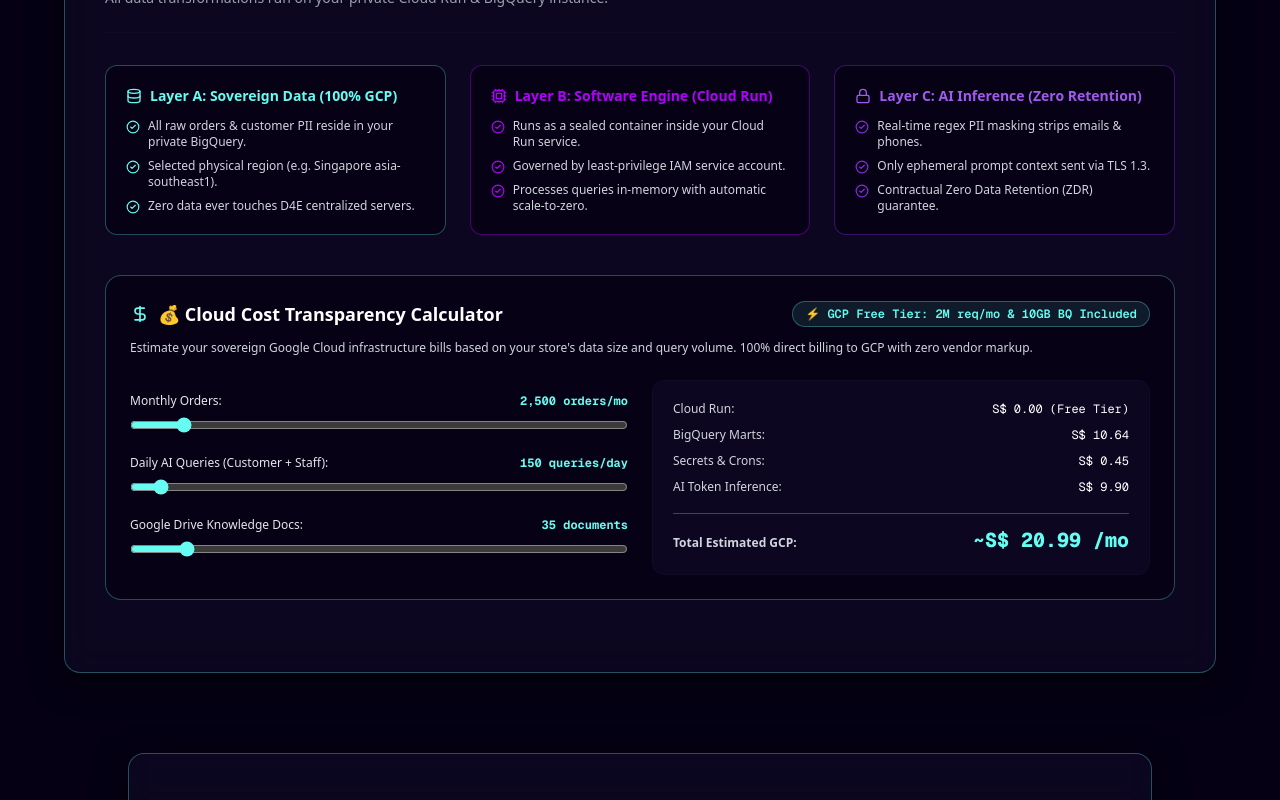
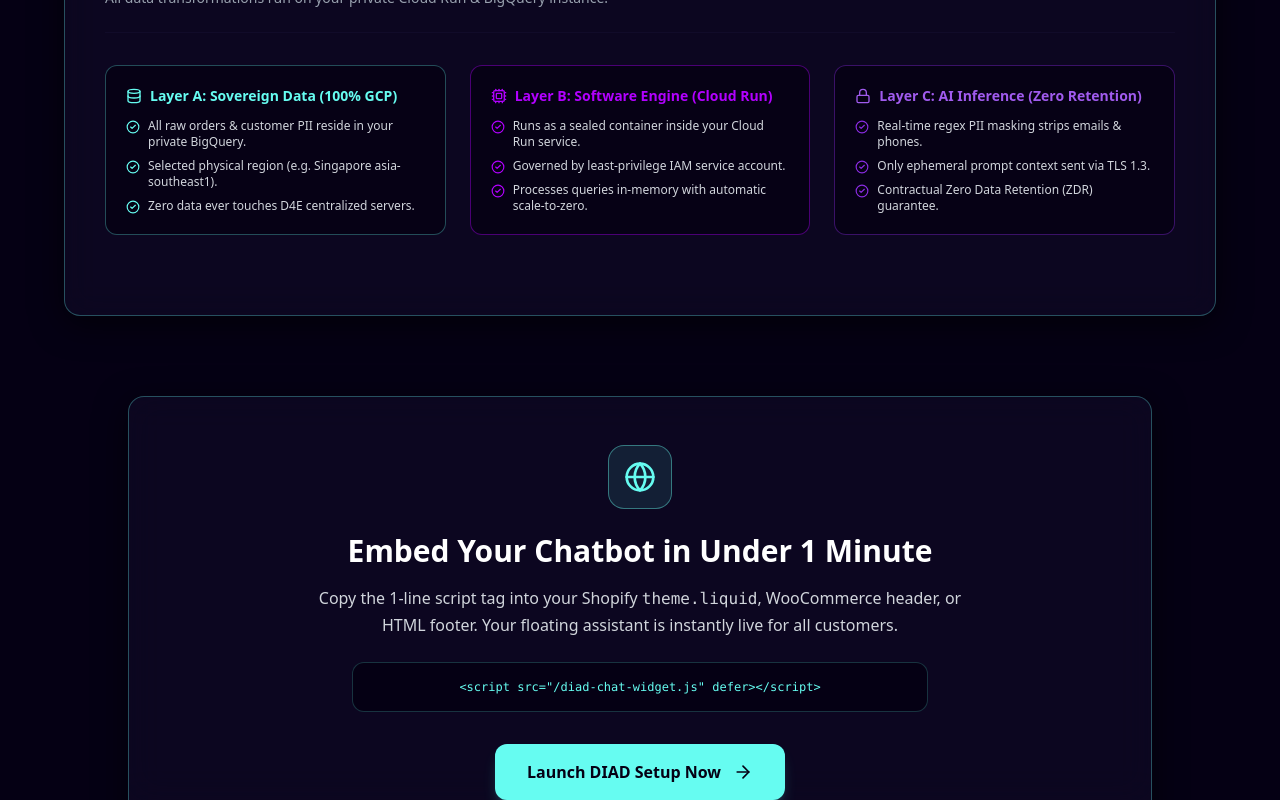
Before and after one commit to dataforentrepreneurs/d4eai_website, a Next.js app: page /diad in a window 1280 px wide. Shown: the part 3823-4623 px from the top of the page. Built offline with nearby package versions, Linux system fonts and the light colour scheme.

Commit message:
Remove duplicate Cloud Cost Calculator from TrustCenter on /diad

```diff
--- a/src/components/TrustCenter.tsx
+++ b/src/components/TrustCenter.tsx
@@ -23,18 +23,6 @@ import {
 export default function TrustCenter() {
   const [activeTab, setActiveTab] = useState<"architecture" | "security" | "subprocessors" | "legal">("architecture");
   const [openFaq, setOpenFaq] = useState<number | null>(null);
-  const [ordersPerMo, setOrdersPerMo] = useState<number>(2500);
-  const [queriesPerDay, setQueriesPerDay] = useState<number>(150);
-  const [docsCount, setDocsCount] = useState<number>(35);
-
-  const monthlyRequests = queriesPerDay * 30 + ordersPerMo * 4;
-  const cloudRunCost = monthlyRequests > 2000000 ? ((monthlyRequests - 2000000) / 1000000) * 0.4 : 0;
-  const storageGb = ordersPerMo * 0.0002 + docsCount * 0.001;
-  const queryTb = queriesPerDay * 30 * 0.0005;
-  const bqTotal = 2.2 + Math.max(0, storageGb - 10) * 0.026 + Math.max(0, queryTb - 1.0) * 6.75;
-  const secretsCost = 0.45;
-  const aiTotal = Math.max(2.5, docsCount * 0.05 * 0.0001 + queriesPerDay * 30 * 0.0022);
-  const totalEstimatedGcp = cloudRunCost + bqTotal + secretsCost + aiTotal;
 
   const toggleFaq = (idx: number) => {
     setOpenFaq(openFaq === idx ? null : idx);
@@ -163,7 +151,7 @@ export default function TrustCenter() {
             }`}
           >
             <Layers className="w-4 h-4" />
-            Architecture & Cloud Costs
+            Zero-Custody Architecture
           </button>
 
           <button
@@ -293,101 +281,6 @@ export default function TrustCenter() {
                         <span>Contractual Zero Data Retention (ZDR) guarantee.</span>
                       </li>
                     </ul>
-                  </div>
-                </div>
-
-                {/* Interactive Cloud Cost Transparency Calculator */}
-                <div className="bg-obsidian/80 border border-electric-cyan/30 rounded-2xl p-6 mb-8">
-                  <div className="flex flex-wrap items-center justify-between gap-3 mb-3">
-                    <h4 className="text-lg font-bold text-white flex items-center gap-2">
-                      <DollarSign className="w-5 h-5 text-electric-cyan" />
-                      💰 Cloud Cost Transparency Calculator
-                    </h4>
-                    <span className="text-xs font-mono font-semibold text-electric-cyan bg-electric-cyan/10 border border-electric-cyan/30 px-3 py-1 rounded-full">
-                      ⚡ GCP Free Tier: 2M req/mo & 10GB BQ Included
-                    </span>
-                  </div>
-                  <p className="text-xs text-gray-300 mb-6">
-                    Estimate your sovereign Google Cloud infrastructure bills based on your store&apos;s data size and query volume. 100% direct billing to GCP with zero vendor markup.
-                  </p>
-
-                  <div className="grid grid-cols-1 md:grid-cols-2 gap-6 items-center">
-                    <div className="space-y-4">
-                      <div>
-                        <div className="flex justify-between text-xs text-gray-200 mb-1.5">
-                          <span>Monthly Orders:</span>
-                          <strong className="text-electric-cyan font-mono">{ordersPerMo.toLocaleString()} orders/mo</strong>
-                        </div>
-                        <input
-                          type="range"
-                          min={100}
-                          max={25000}
-                          step={100}
-                          value={ordersPerMo}
-                          onChange={(e) => setOrdersPerMo(Number(e.target.value))}
-                          className="w-full accent-electric-cyan cursor-pointer"
-                        />
-                      </div>
-
-                      <div>
-                        <div className="flex justify-between text-xs text-gray-200 mb-1.5">
-                          <span>Daily AI Queries (Customer + Staff):</span>
-                          <strong className="text-electric-cyan font-mono">{queriesPerDay.toLocaleString()} queries/day</strong>
-                        </div>
-                        <input
-                          type="range"
-                          min={10}
-                          max={3000}
-                          step={10}
-                          value={queriesPerDay}
-                          onChange={(e) => setQueriesPerDay(Number(e.target.value))}
-                          className="w-full accent-electric-cyan cursor-pointer"
-                        />
-                      </div>
-
-                      <div>
-                        <div className="flex justify-between text-xs text-gray-200 mb-1.5">
-                          <span>Google Drive Knowledge Docs:</span>
-                          <strong className="text-electric-cyan font-mono">{docsCount.toLocaleString()} documents</strong>
-                        </div>
-                        <input
-                          type="range"
-                          min={5}
-                          max={300}
-                          step={5}
-                          value={docsCount}
-                          onChange={(e) => setDocsCount(Number(e.target.value))}
-                          className="w-full accent-electric-cyan cursor-pointer"
-                        />
-                      </div>
-                    </div>
-
-                    <div className="bg-slate/60 border border-slate rounded-xl p-5 flex flex-col justify-between space-y-2.5 text-xs">
-                      <div className="flex justify-between text-gray-300">
-                        <span>Cloud Run:</span>
-                        <span className="text-white font-mono">
-                          {cloudRunCost === 0 ? "S$ 0.00 (Free Tier)" : `S$ ${cloudRunCost.toFixed(2)}`}
-                        </span>
-                      </div>
-                      <div className="flex justify-between text-gray-300">
-                        <span>BigQuery Marts:</span>
-                        <span className="text-white font-mono">S$ {bqTotal.toFixed(2)}</span>
-                      </div>
-                      <div className="flex justify-between text-gray-300">
-                        <span>Secrets & Crons:</span>
-                        <span className="text-white font-mono">S$ {secretsCost.toFixed(2)}</span>
-                      </div>
-                      <div className="flex justify-between text-gray-300">
-                        <span>AI Token Inference:</span>
-                        <span className="text-white font-mono">S$ {aiTotal.toFixed(2)}</span>
-                      </div>
-                      <div className="border-t border-electric-cyan/30 pt-3 mt-2 flex justify-between items-baseline">
-                        <span className="text-gray-300 font-semibold">Total Estimated GCP:</span>
-                        <strong className="text-xl text-electric-cyan font-mono font-extrabold">
-                          ~S$ {totalEstimatedGcp.toFixed(2)} /mo
-                        </strong>
-                      </div>
-                    </div>
                   </div>
                 </div>
               </motion.div>
```
